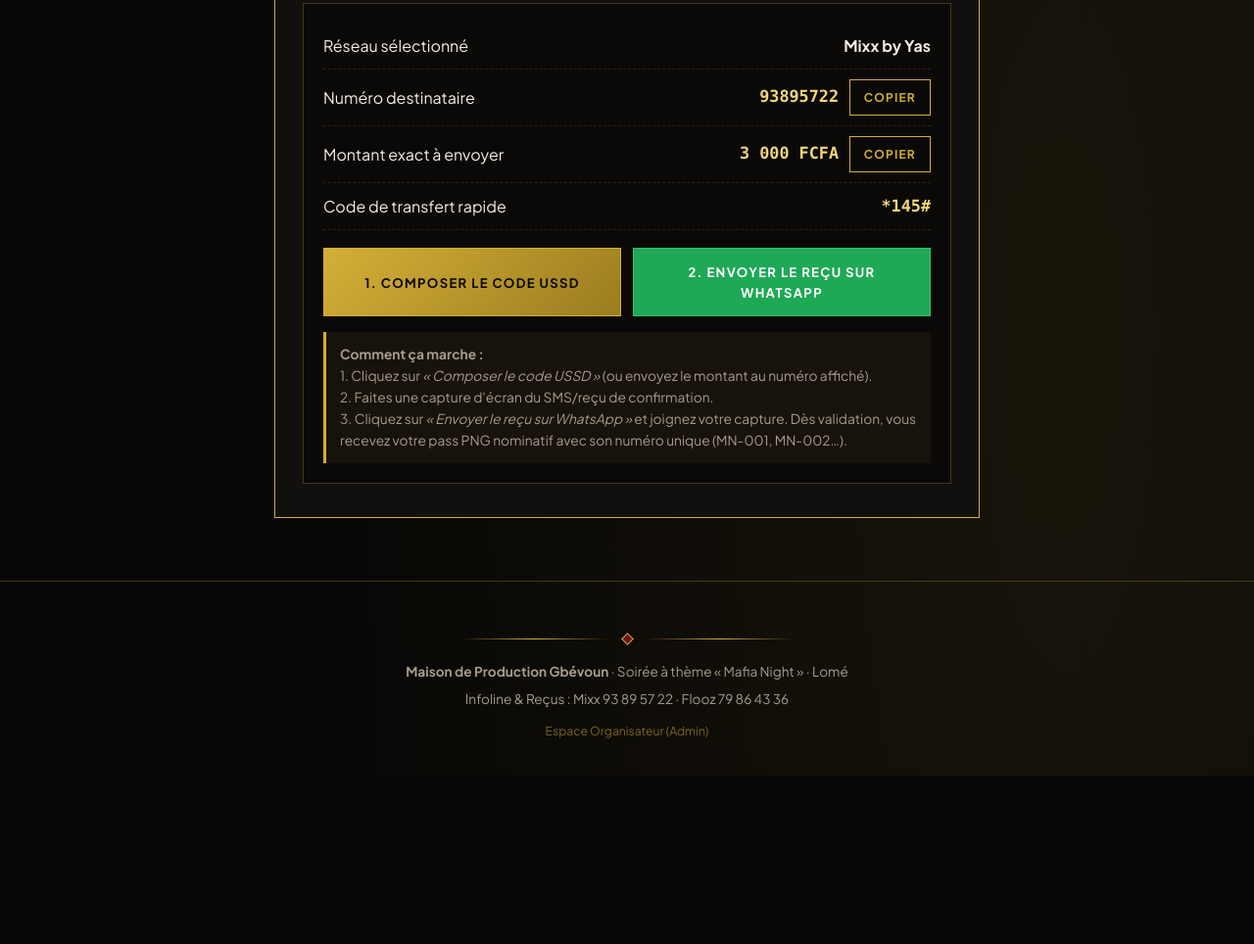
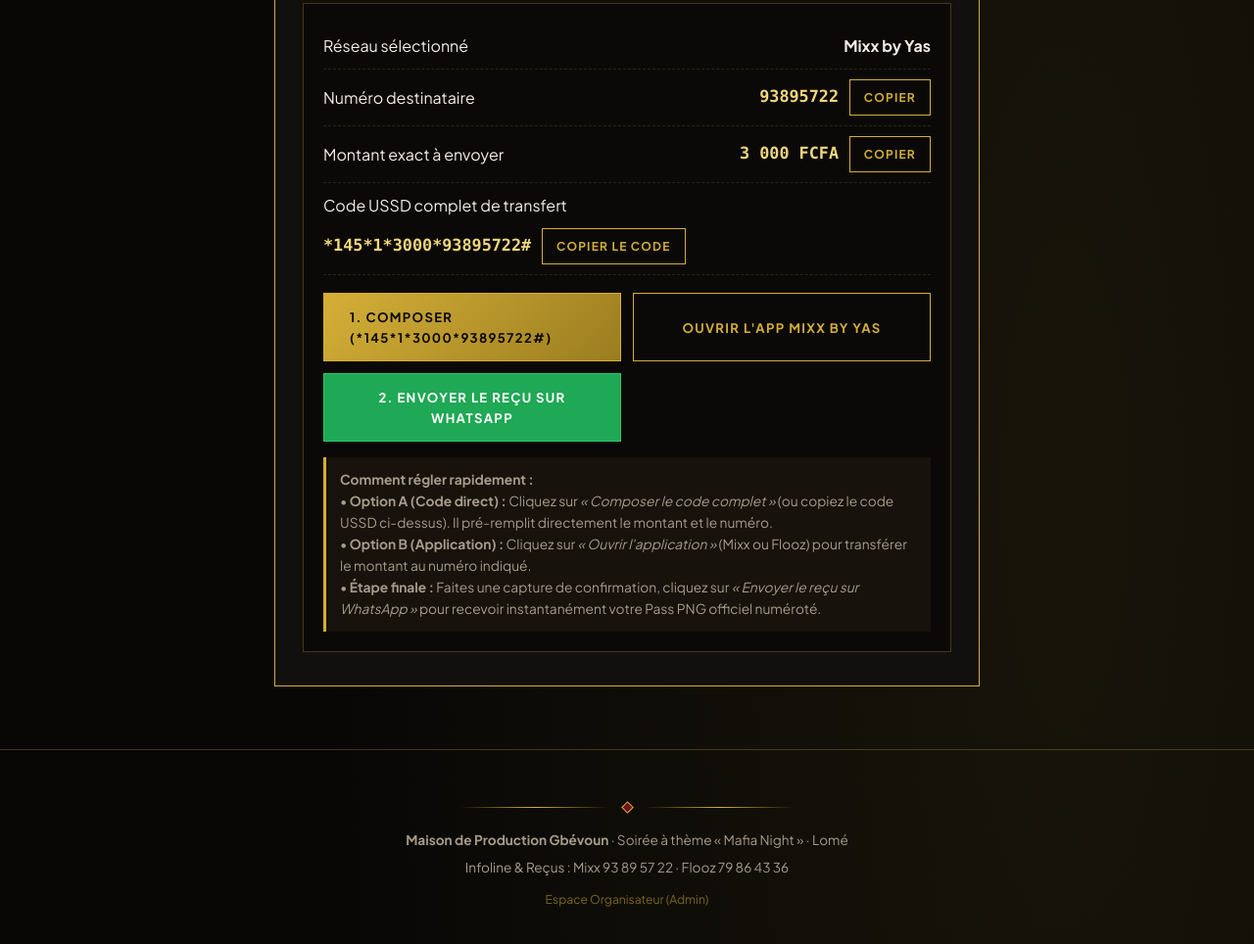
Before and after one commit to pointalex82-sudo/mafia-night, a plain HTML site: page index.html in a window 1280 px wide. Shown: the part 3714-4678 px from the top of the page at 98% size. Before the commit the page ends 4506 px from the top, so only its background shows below. Drawn offline with nearby package versions, Linux system fonts and the light colour scheme.

Commit message:
Ajout du code de transfert USSD complet et bouton ouverture application Mixx / Flooz

```diff
--- a/app.js
+++ b/app.js
@@ -392,6 +392,19 @@
   }
 
   /* ---- Mise à jour du Formulaire de Commande & Paiement ---- */
+  function buildFullUssdCode(methodKey, amount) {
+    const payments = CFG.payments || {};
+    const p = payments[methodKey] || payments.mixx || {};
+    const num = String(p.number || "93895722").replace(/\s+/g, "");
+    const amt = String(amount || 3000).replace(/\s+/g, "");
+    if (methodKey === "flooz") {
+      // Flooz Moov Togo syntaxe directe : *155*1*1*NUMERO*MONTANT#
+      return "*155*1*1*" + num + "*" + amt + "#";
+    }
+    // Mixx by Yas (Togocom) syntaxe directe : *145*1*MONTANT*NUMERO#
+    return "*145*1*" + amt + "*" + num + "#";
+  }
+
   function updateOrderForm() {
     const select = document.getElementById("ticket-select");
     if (select && select.value) {
@@ -413,7 +426,6 @@
     const pay = payments[selectedPayMethod] || payments.mixx || {
       label: "Mixx by Yas",
       number: "93895722",
-      ussd: "*145#",
       whatsapp: "22893895722"
     };
 
@@ -422,13 +434,23 @@
     const elAmt = document.getElementById("pay-amount");
     const elUssd = document.getElementById("pay-ussd");
     const btnUssd = document.getElementById("btn-ussd");
+    const btnOpenApp = document.getElementById("btn-open-app");
+
+    const fullUssd = buildFullUssdCode(selectedPayMethod, ticket.price);
 
     if (elNet) elNet.textContent = pay.label;
     if (elNum) elNum.textContent = pay.number;
     if (elAmt) elAmt.textContent = formatPrice(ticket.price) + " " + (CFG.currency || "FCFA");
-    if (elUssd) elUssd.textContent = pay.ussd;
+    if (elUssd) elUssd.textContent = fullUssd;
     if (btnUssd) {
-      btnUssd.setAttribute("href", "tel:" + encodeURIComponent(pay.ussd));
+      btnUssd.setAttribute("href", "tel:" + encodeURIComponent(fullUssd));
+      btnUssd.textContent = "1. Composer (" + fullUssd + ")";
+    }
+    if (btnOpenApp) {
+      const isApple = /iPhone|iPad|iPod|Macintosh/i.test(navigator.userAgent || "");
+      const appUrl = (isApple && pay.appAppStore) ? pay.appAppStore : (pay.appPlayStore || "#");
+      btnOpenApp.setAttribute("href", appUrl);
+      btnOpenApp.textContent = "Ouvrir l'app " + (selectedPayMethod === "flooz" ? "Flooz (Moov Money)" : "Mixx by Yas");
     }
   }
 
@@ -471,20 +493,25 @@
       });
     }
 
+    const btnCopyUssd = document.getElementById("btn-copy-ussd");
+    if (btnCopyUssd) {
+      btnCopyUssd.addEventListener("click", function () {
+        const ticket = getTicketById(selectedTicketId);
+        const code = buildFullUssdCode(selectedPayMethod, ticket.price);
+        copyText(code, "Code USSD complet");
+      });
+    }
+
     const btnUssd = document.getElementById("btn-ussd");
     if (btnUssd) {
       btnUssd.addEventListener("click", function (e) {
-        const pay = (CFG.payments && CFG.payments[selectedPayMethod]) || {
-          label: "Mixx by Yas",
-          number: "93895722",
-          ussd: "*145#"
-        };
+        const ticket = getTicketById(selectedTicketId);
+        const code = buildFullUssdCode(selectedPayMethod, ticket.price);
         const isMobilePhone = /Android|iPhone|iPad|iPod/i.test(navigator.userAgent || "");
         if (!isMobilePhone || /iPhone|iPad|iPod/i.test(navigator.userAgent || "")) {
-          // Sur iPhone ou sur ordinateur, les codes USSD tel:*145# ne peuvent pas être composés directement par le navigateur.
-          // On copie donc le numéro de paiement et on avertit l utilisateur.
-          copyText(pay.number, "Numéro destinataire " + pay.label);
-          showToast("Numéro copié ! Composez " + pay.ussd + " pour finaliser le transfert.");
+          // Sur iPhone ou sur ordinateur, les codes USSD ne sont pas exécutés directement par le composeur web : on copie le code complet
+          copyText(code, "Code USSD complet");
+          showToast("Code complet copié (" + code + ") ! Ouvrez votre téléphone et collez-le pour valider en un instant.");
         }
       });
     }
--- a/config.js
+++ b/config.js
@@ -56,16 +56,22 @@ window.EVENT_CONFIG = {
     mixx: {
       label: "Mixx by Yas",
       number: "93895722",
-      ussd: "*145#",
+      ussdFormat: "*145*1*{amount}*{number}#",
+      ussdMenu: "*145#",
       whatsapp: "22893895722",
-      color: "#f5c400"
+      color: "#f5c400",
+      appPlayStore: "https://play.google.com/store/apps/details?id=tg.togocom.tmoney",
+      appAppStore: "https://apps.apple.com/tg/app/mixx-togo/id6476901842"
     },
     flooz: {
       label: "Flooz",
       number: "79864336",
-      ussd: "*155#",
+      ussdFormat: "*155*1*1*{number}*{amount}#",
+      ussdMenu: "*155#",
       whatsapp: "22879864336",
-      color: "#1e88e5"
+      color: "#1e88e5",
+      appPlayStore: "https://play.google.com/store/apps/details?id=com.moov.tg.moovmoney",
+      appAppStore: "https://apps.apple.com/tg/app/moov-money-tg/id6451433108"
     }
   },
 
--- a/index.html
+++ b/index.html
@@ -201,20 +201,24 @@
               </div>
             </div>
             <div class="pay-row">
-              <span>Code de transfert rapide</span>
-              <span class="mono" id="pay-ussd">*145#</span>
+              <span>Code USSD complet de transfert</span>
+              <div>
+                <span class="mono" id="pay-ussd">*145*1*3000*93895722#</span>
+                <button type="button" class="btn btn-outline btn-sm" id="btn-copy-ussd" style="margin-left:8px;">Copier le code</button>
+              </div>
             </div>
 
             <div class="pay-actions">
-              <a id="btn-ussd" href="tel:*145%23" class="btn">1. Composer le code USSD</a>
+              <a id="btn-ussd" href="tel:*145*1*3000*93895722%23" class="btn">1. Composer le code complet</a>
+              <a id="btn-open-app" href="https://play.google.com/store/apps/details?id=tg.togocom.tmoney" target="_blank" rel="noopener noreferrer" class="btn btn-outline">Ouvrir l'application Mixx</a>
               <button type="button" id="btn-whatsapp-send" class="btn btn-whatsapp">2. Envoyer le reçu sur WhatsApp</button>
             </div>
 
             <div class="notice">
-              <strong>Comment ça marche :</strong><br />
-              1. Cliquez sur <em>« Composer le code USSD »</em> (ou envoyez le montant au numéro affiché).<br />
-              2. Faites une capture d'écran du SMS/reçu de confirmation.<br />
-              3. Cliquez sur <em>« Envoyer le reçu sur WhatsApp »</em> et joignez votre capture. Dès validation, vous recevez votre pass PNG nominatif avec son numéro unique (MN-001, MN-002…).
+              <strong>Comment régler rapidement :</strong><br />
+              • <strong>Option A (Code direct) :</strong> Cliquez sur <em>« Composer le code complet »</em> (ou copiez le code USSD ci-dessus). Il pré-remplit directement le montant et le numéro.<br />
+              • <strong>Option B (Application) :</strong> Cliquez sur <em>« Ouvrir l'application »</em> (Mixx ou Flooz) pour transférer le montant au numéro indiqué.<br />
+              • <strong>Étape finale :</strong> Faites une capture de confirmation, cliquez sur <em>« Envoyer le reçu sur WhatsApp »</em> pour recevoir instantanément votre Pass PNG officiel numéroté.
             </div>
           </div>
         </div>
```
